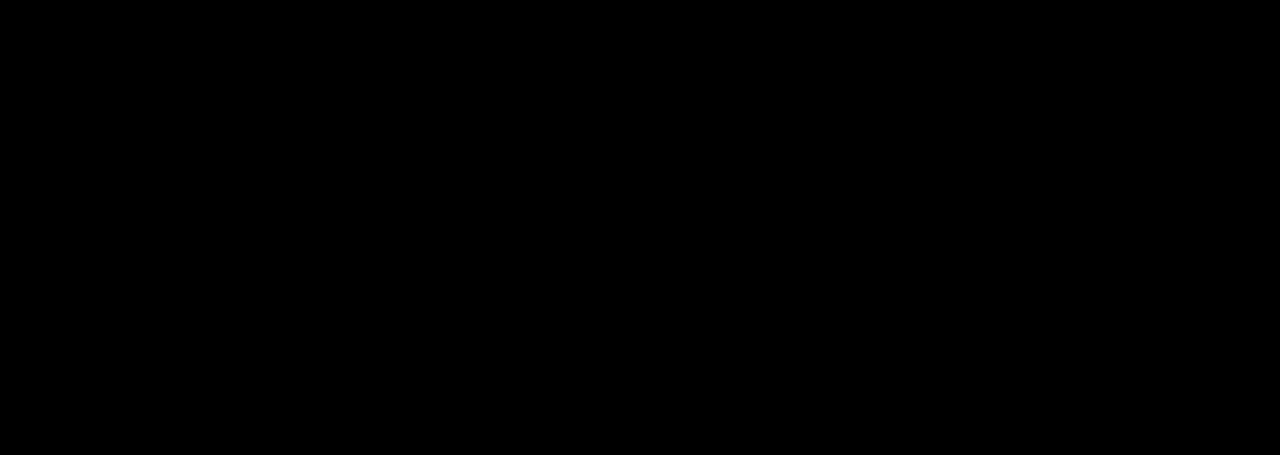
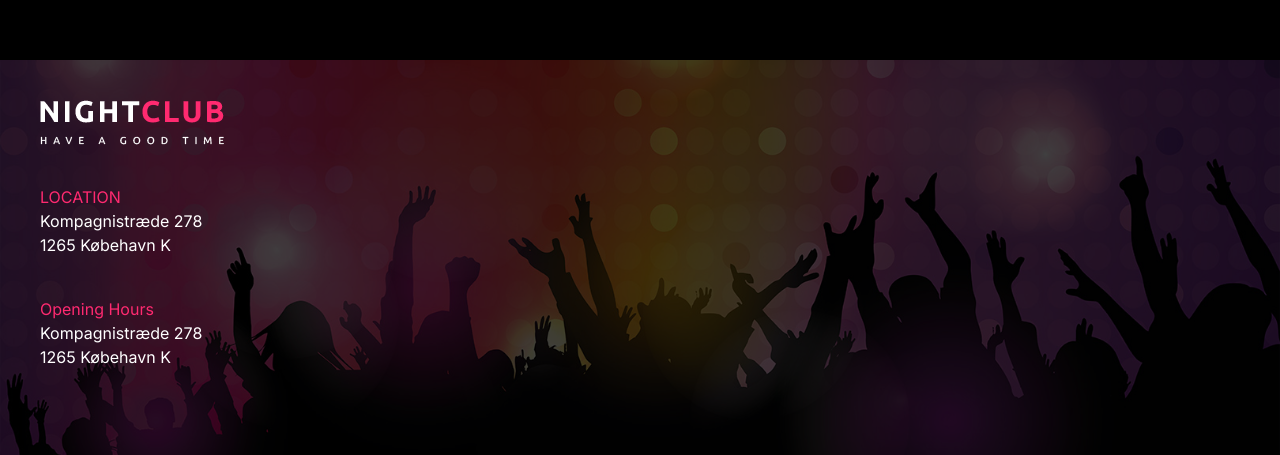
Before and after one commit to djbenjamin2001/svendeproeve-dogus, a Next.js app: page / in a window 1280 px wide. Shown: the part 838-1293 px from the top of the page. Before the commit the page ends 845 px from the top, so only its background shows below. Built offline with nearby package versions, Linux system fonts and the light colour scheme.

Commit message:
Footer lavet og fuldændt

```diff
--- /dev/null
+++ b/app/components/Footer.js
@@ -0,0 +1,24 @@
+const Footer = () => {
+    return (
+        <footer className="flex">
+        <img className="absolute opacity-25"  src="/assets/bg/footerbg.jpg" alt="" />
+        <section className="relative p-10 ">
+        <img src="/assets/Logo.png" alt="" />
+        <article className="mt-10">
+        <div>
+            <p className="text-[#FF2A70]">LOCATION</p>
+            <p className>Kompagnistræde 278</p>
+            <p className>1265 Købehavn K</p>
+        </div>
+        <div className="mt-10">
+            <p className="text-[#FF2A70]">Opening Hours</p>
+            <p className>Kompagnistræde 278</p>
+            <p className>1265 Købehavn K</p>
+        </div>
+        </article>
+        </section>
+        </footer>
+     );
+}
+
+export default Footer;
--- a/app/components/Header.js
+++ b/app/components/Header.js
@@ -2,7 +2,7 @@
 const Header = () => {
     return (
         <>
-        <header className="flex">
+        <header className="flex border border-pink-500 p-5 border-r-0 border-l-0">
           <div className="flex  items-center mx-auto justify-between gap-[40rem]">
         <img src="/assets/Logo.png" alt="" />
 <Navigation/>
--- a/app/components/Navigation.js
+++ b/app/components/Navigation.js
@@ -2,11 +2,11 @@
 const Navigation = () => {
     return (
         <nav className="text-lg space-x-4">
-        <Link className="" href="/">Home</Link> &nbsp;
-        <Link href="/">Blog</Link>&nbsp;
-        <Link href="/">Book Table</Link>&nbsp;
-        <Link href="/">Contact us</Link>&nbsp;
-        <Link href="/">Log in</Link>&nbsp;
+        <Link  href="/">Home</Link> &nbsp;
+        <Link  href="/blog">Blog</Link>&nbsp;
+        <Link   href="/table">Book Table</Link>&nbsp;
+        <Link   href="/contact">Contact us</Link>&nbsp;
+        <Link   href="/login">Log in</Link>&nbsp;
 
        </nav>
      );
--- a/app/globals.css
+++ b/app/globals.css
@@ -16,3 +16,6 @@
 background-color: black;
 color: white;
 }
+.active{
+  color: pink;
+}
--- a/app/layout.js
+++ b/app/layout.js
@@ -1,7 +1,7 @@
 import "./globals.css";
 import { Inter } from "next/font/google";
 import Header from "./components/Header";
-
+import Footer from "./components/Footer";
 const inter = Inter({ subsets: ["latin"] });
 
 export const metadata = {
@@ -15,7 +15,9 @@
       <body className={inter.className}>
       <Header/>
         {children}
+        <Footer/>
         </body>
+
     </html>
   );
 }
```
